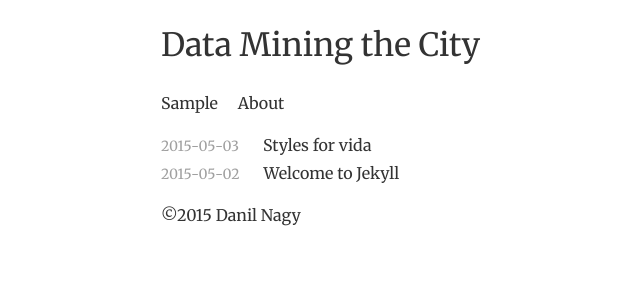
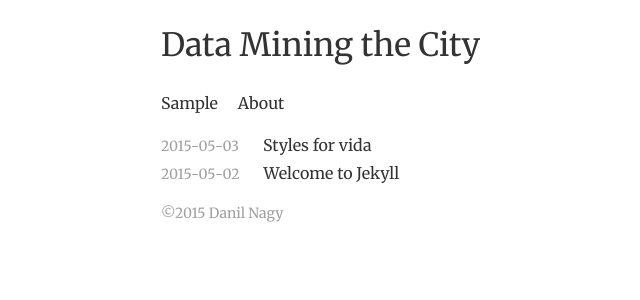
Before and after one commit to danilnagy/dmc, a Jekyll site: the page built from index.html, in a window 1280 px wide. Shown: the top 300 px of the page, without its empty margins (95-735 px from the left). Built offline with Jekyll 4.4.1, drawn with Linux system fonts in a browser that asks for light colours; Markdown is read by kramdown in place of the engine named in the settings.

Commit message:
update css

```diff
--- a/_sass/_layout.scss
+++ b/_sass/_layout.scss
@@ -27,6 +27,15 @@ main {
         }
     }
 }
+
+.site-footer {
+    > p{
+        color: $meta-color;
+        font-size: $small-font-size;
+    }
+
+}
+
 .posts {
     list-style: none;
     padding: 0;
```
